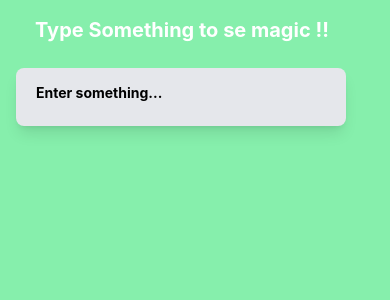
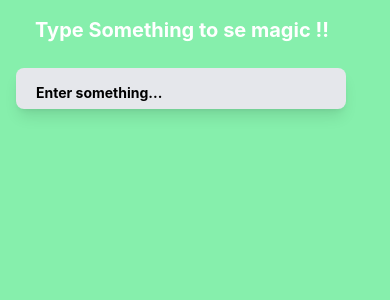
Before and after one commit to niyomugaboetiene/react-native-with-tailwindcss, a React Native app: screen / in a window 390 px wide. Shown: the top 300 px of the page. Built offline with nearby package versions, Linux system fonts and the light colour scheme.

Commit message:
react-native: integrating tailwindcss

```diff
--- a/components/chapter 1/textInput.tsx
+++ b/components/chapter 1/textInput.tsx
@@ -1,5 +1,5 @@
 import React, { useState } from "react";
-import { View, TextInput, Text } from "react-native";
+import { View, TextInput, Text, ScrollView } from "react-native";
 
 export default function TextInputs() {
   const [name, setName] = useState("");
@@ -11,10 +11,10 @@ export default function TextInputs() {
         className="bg-gray-200 pt-4 mt-6 me-[200px] pe-4 ms-4 px-5 py-2 w-[330px] rounded-lg shadow-lg placeholder:font-bold"
            placeholder="Enter something..."
            onChangeText={setName}
-            multiline={true}
-
            />
-           <Text className="text-xl ms-5 mt-5 italic text-gray-500 font-bold">{name}</Text>
+           <ScrollView>
+                 <Text className="text-xl ms-5 mt-5 italic text-gray-500 font-bold w-full">{name}</Text>
+           </ScrollView>
     </View>
   );
 }
```
